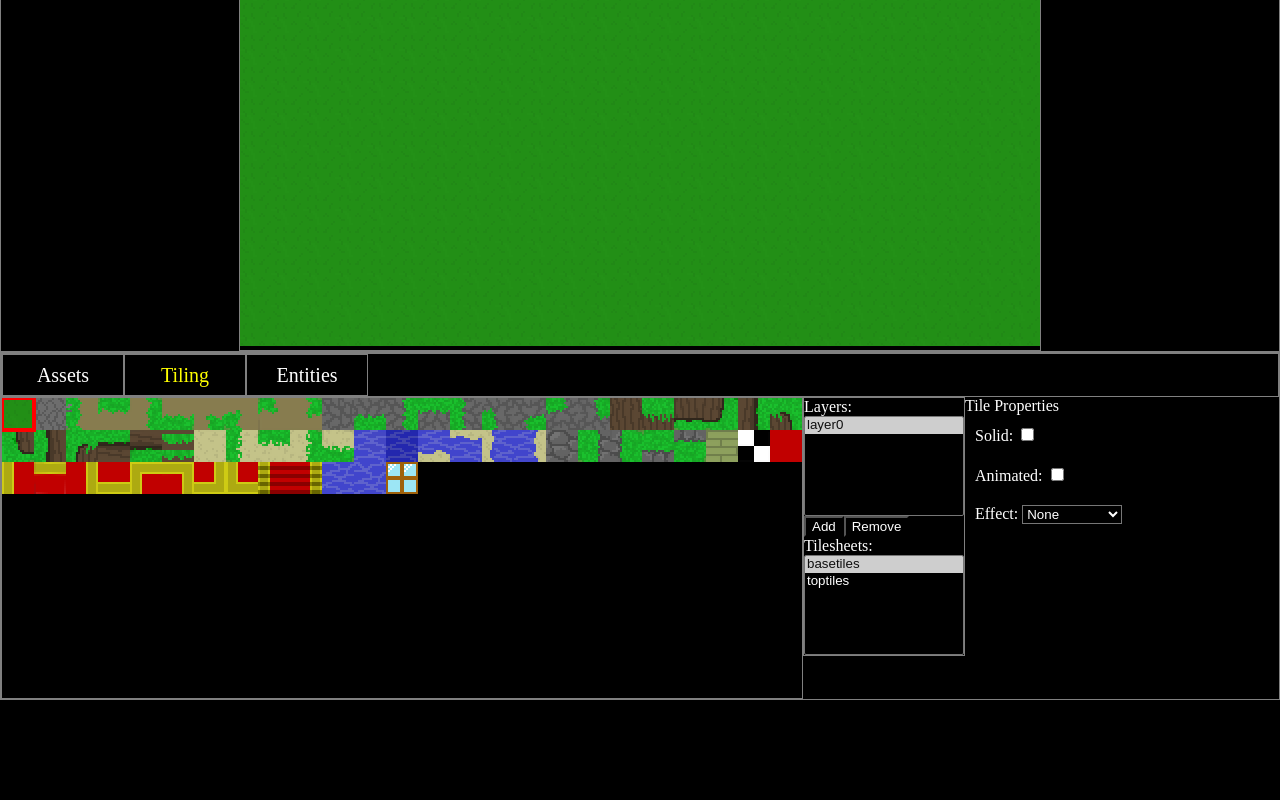
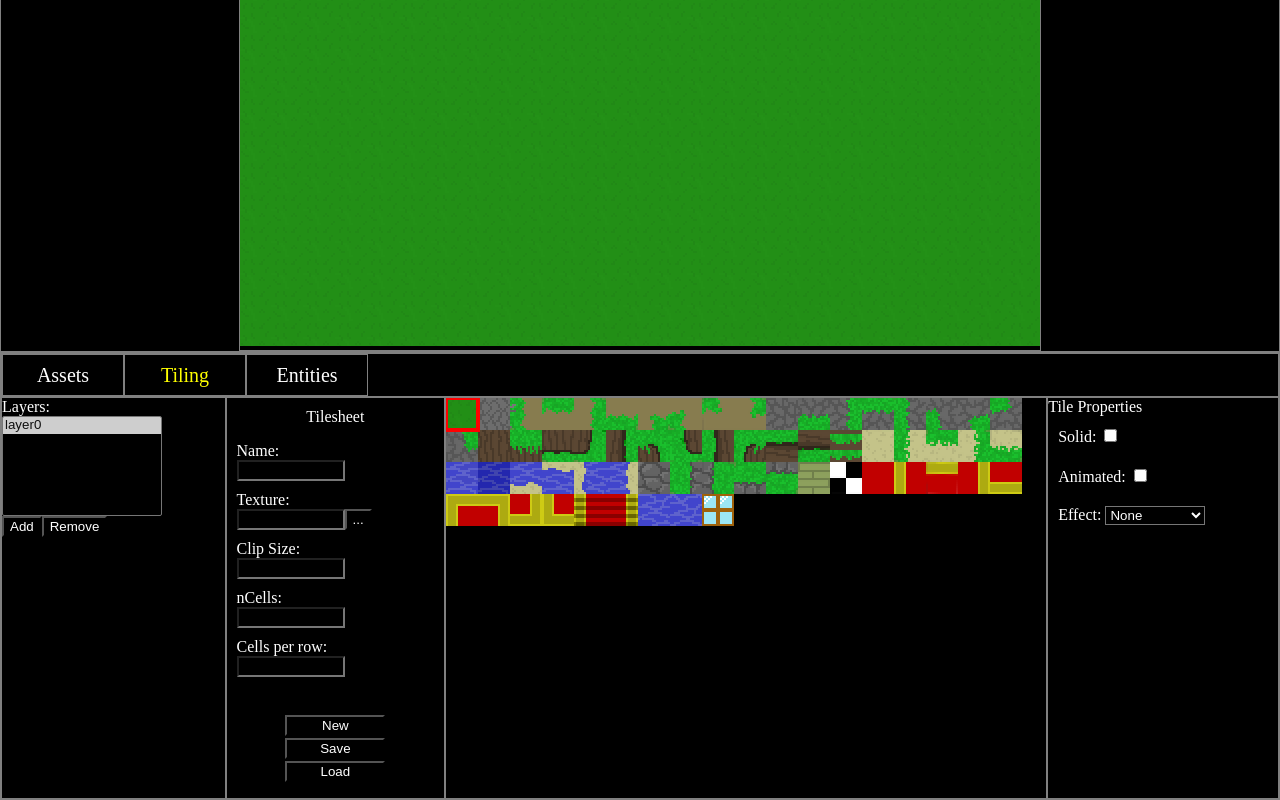
Before and after one commit to TheJamHutch/TilemapEditor, an Angular app: page / in a window 1280 px wide. Shown: the part 318-1118 px from the top of the page. Before the commit the page ends 1018 px from the top, so only its background shows below. Built offline with nearby package versions, Linux system fonts and the light colour scheme.

Commit message:
Tiling tab layout

```diff
--- a/src/app/core/config.ts
+++ b/src/app/core/config.ts
@@ -8,7 +8,7 @@ export const config = {
       lineDashSpeed: 4                    // Controls the speed of the line dash animation shown when selecting tiles.
     },
     palette: {
-      resolution: { x: 800, y: 300 },
+      resolution: { x: 600, y: 400 },
       cellSize: 32
     }
   };
--- a/src/app/tiling-tab/tiling-tab.component.html
+++ b/src/app/tiling-tab/tiling-tab.component.html
@@ -1,10 +1,8 @@
 <div class="container">
-  <div>
-    <app-palette-control></app-palette-control>
-  </div>
-  <div class="container">
-    <div class="container static column bordered">
-      <div class="container static column">
+
+
+
+  <div class="container column bordered">
     <label>Layers:</label>
     <select multiple>
       <option *ngFor="let layer of layerOptions(); let i = index" [value]="i" [selected]="layerOptionSelected(i)" [value]="i" (click)="onLayerSelect($event.target.value)">layer{{i}}</option>
@@ -14,26 +12,63 @@
       <button (click)="onRemoveLayerClick()">Remove</button>
     </div>
   </div>
-      <div class="container static column">
-        <label>Tilesheets:</label>
-        <select multiple>
-          <option *ngFor="let tilesheet of tilesheetOptions; let i = index" [selected]="tilesheetOptionSelected(tilesheet.id)" [value]="tilesheet.id" (click)="onTilesheetSelect($event.target.value)">{{tilesheet.id}}</option>
-        </select>
+
+
+  <div class="tilesheet-props container column bordered" >
+    <div class="container center">
+      <span>Tilesheet</span>
+    </div>
+
+    <div class="container column static">
+      <label>Name:</label>
+      <input type="text">
+    </div>
+    <div class="container column static">
+      <label>Texture:</label>
+      <div>
+        <input type="text">
+        <button>...</button>
       </div>
     </div>
-    <div class="container column">
+    <div class="container column static">
+      <label>Clip Size:</label>
+      <input type="number" min="1">
+    </div>
+    <div class="container column static">
+      <label>nCells:</label>
+      <input type="number" min="1">
+    </div>
+    <div class="container column static">
+      <label>Cells per row:</label>
+      <input type="number" min="1">
+    </div>
+    <br />
+    <div class="button-block container column" style="align-items: center">
+      <button>New</button>
+      <button>Save</button>
+      <button>Load</button>
+    </div>
+  </div>
+
+
+
+  <div>
+    <app-palette-control></app-palette-control>
+  </div>
+
+
+
+  <div class="container column bordered">
     <span>Tile Properties</span>
     <div class="properties container column">
       <div>
         <label>Solid: </label>
         <input type="checkbox"  [checked]="tileIsSolid()">
       </div>
-
       <div>
         <label>Animated: </label>
         <input type="checkbox" [checked]="tileIsAnimated()">
       </div>
-
       <div>
         <label>Effect: </label>
         <select>
@@ -42,5 +77,7 @@
       </div>
     </div>
   </div>
+
+
+
 </div>
-</div>
--- a/src/app/tiling-tab/tiling-tab.component.scss
+++ b/src/app/tiling-tab/tiling-tab.component.scss
@@ -10,3 +10,17 @@ select[multiple]{
   padding: 10px;
   gap: 20px;
 }
+
+.tilesheet-props{
+  padding: 10px;
+  gap: 10px;
+  input{
+    width: 100px;
+  }
+  .button-block{
+    gap: 2px;
+    button{
+      width: 100px;
+    }
+  }
+}
--- a/src/app/toolbar/toolbar.component.html
+++ b/src/app/toolbar/toolbar.component.html
@@ -3,7 +3,7 @@
     <div class="container static column">
       <input [(ngModel)]="mapName" type="text" class="mapname" />
       <div>
-        <input [(ngModel)]="mapDimsX" type="number" class="dimensions" min="1" value="10" /> x <input [(ngModel)]="mapDimsY" type="number" class="dimensions" min="1" value="10" />
+        <input [(ngModel)]="mapDimsX" type="number" class="dimensions" min="1" /> x <input [(ngModel)]="mapDimsY" type="number" class="dimensions" min="1" />
       </div>
     </div>
     <div>
```
Lines whose indentation alone changed are shown as unchanged.
